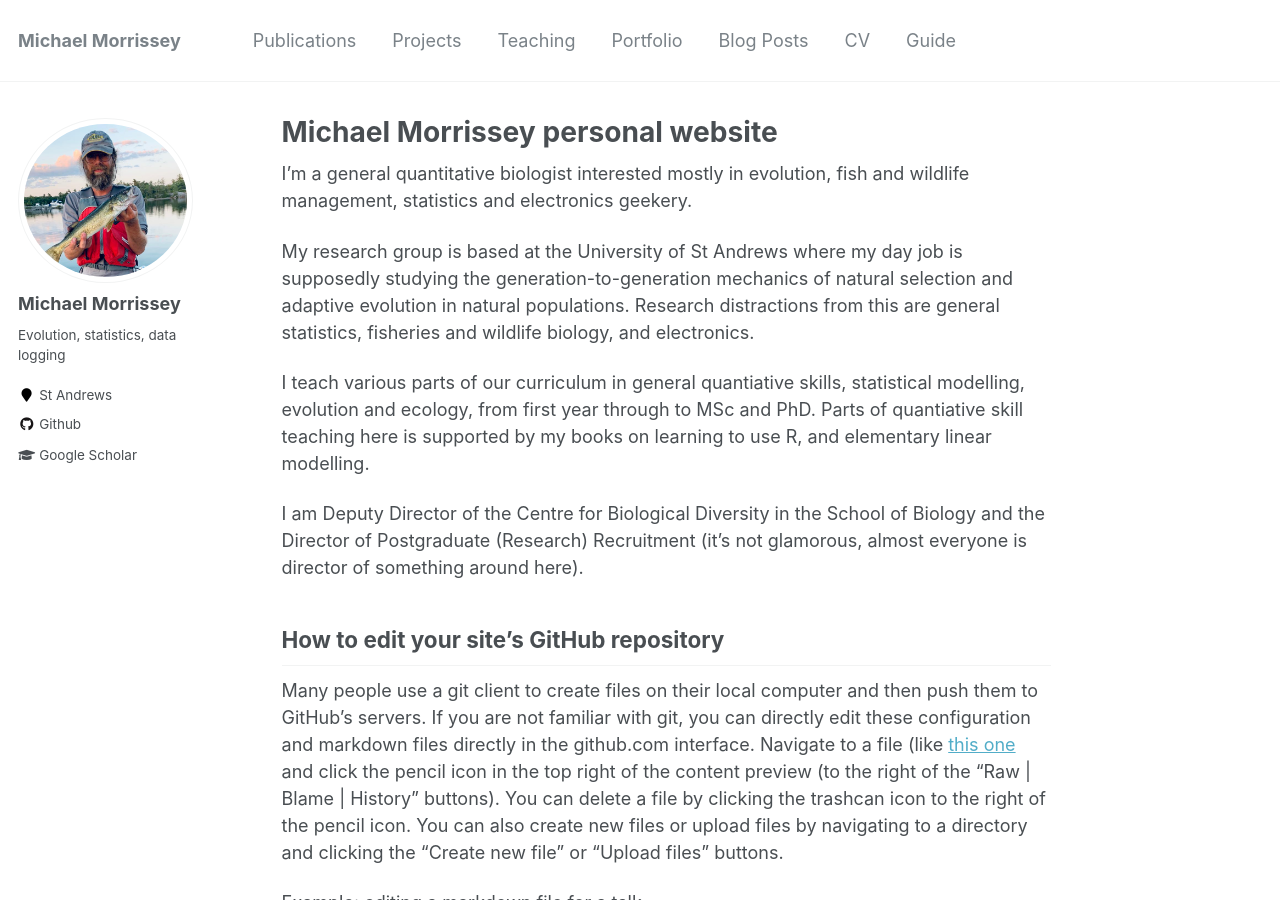
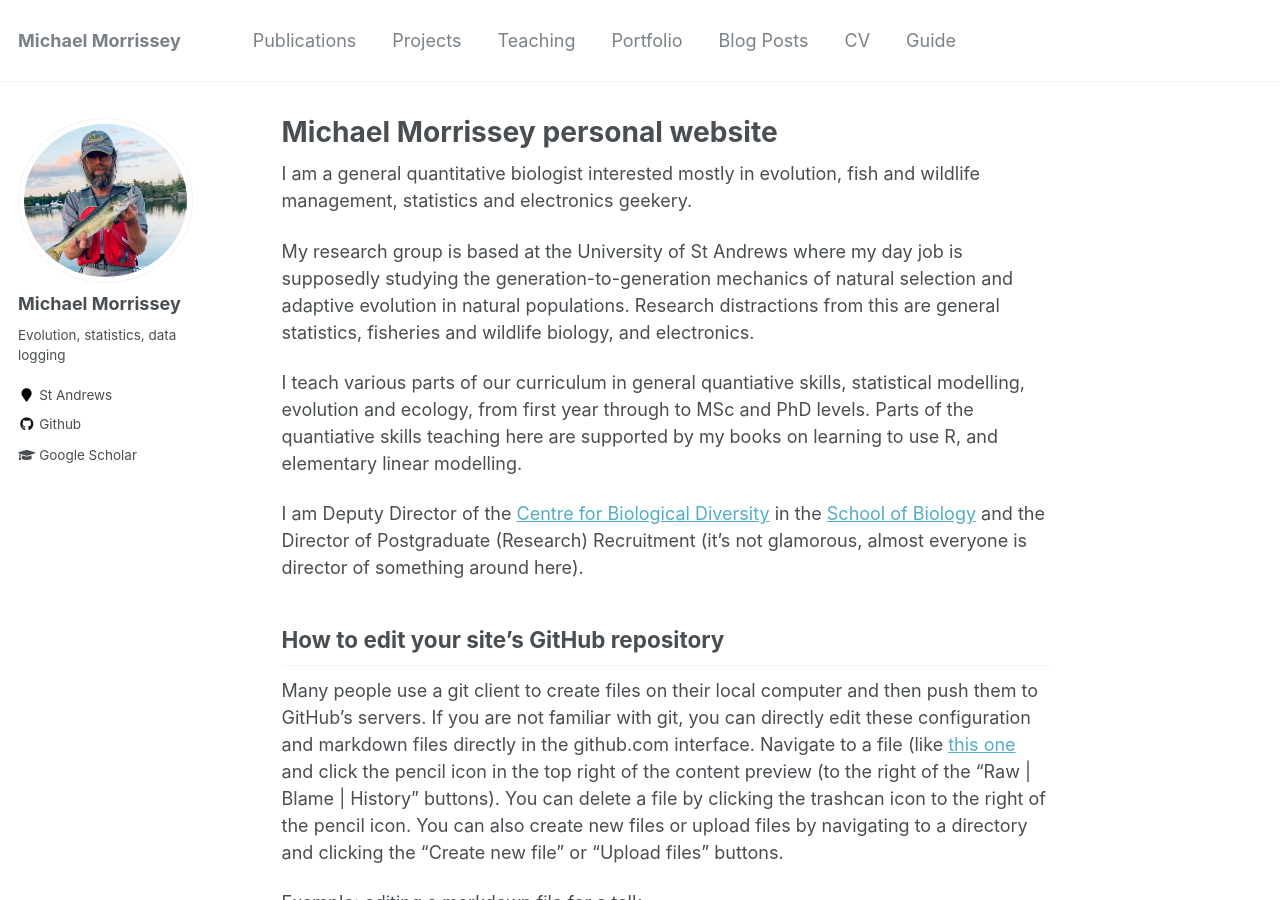
Before and after one commit to mbmorrissey/mbmorrissey.github.io, a Jekyll site: the page built from _pages/about.md, in a window 1280 px wide and 900 px high. Built offline with Jekyll 4.4.1, drawn with Linux system fonts in a browser that asks for light colours.

Commit message:
Update about.md

```diff
--- a/_pages/about.md
+++ b/_pages/about.md
@@ -8,13 +8,13 @@ redirect_from:
   - /about.html
 ---
 
-I'm a general quantitative biologist interested mostly in evolution, fish and wildlife management, statistics and electronics geekery.
+I am a general quantitative biologist interested mostly in evolution, fish and wildlife management, statistics and electronics geekery.
 
 My research group is based at the University of St Andrews where my day job is supposedly studying the generation-to-generation mechanics of natural selection and adaptive evolution in natural populations.  Research distractions from this are general statistics, fisheries and wildlife biology, and electronics.
 
-I teach various parts of our curriculum in general quantiative skills, statistical modelling, evolution and ecology, from first year through to MSc and PhD.  Parts of quantiative skill teaching here is supported by my books on learning to use R, and elementary linear modelling.
+I teach various parts of our curriculum in general quantiative skills, statistical modelling, evolution and ecology, from first year through to MSc and PhD levels.  Parts of the quantiative skills teaching here are supported by my books on learning to use R, and elementary linear modelling.
 
-I am Deputy Director of the Centre for Biological Diversity in the School of Biology and the Director of Postgraduate (Research) Recruitment (it's not glamorous, almost everyone is director of something around here).
+I am Deputy Director of the [Centre for Biological Diversity](https://biology.st-andrews.ac.uk/biodiversity/) in the [School of Biology](https://www.st-andrews.ac.uk/biology/) and the Director of Postgraduate (Research) Recruitment (it's not glamorous, almost everyone is director of something around here).
 
 
 How to edit your site's GitHub repository
```
